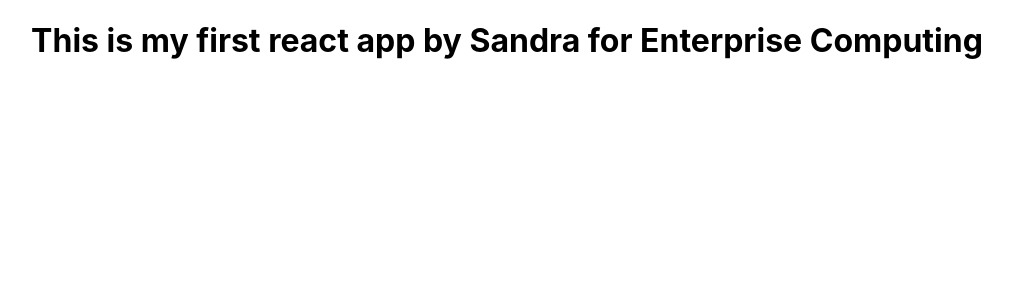
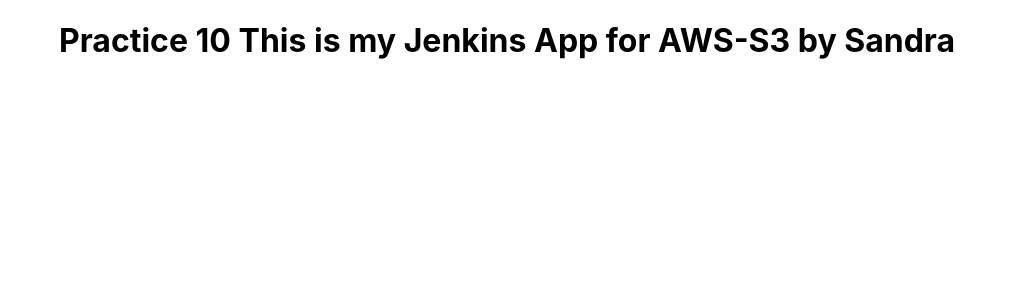
Before and after one commit to sandra-vera1/JenkinsApp, a React (Create React App) app: page / in a window 1280 px wide. Shown: the top 300 px of the page, without its empty margins (133-1145 px from the left). Built offline with nearby package versions, Linux system fonts and the light colour scheme.

Commit message:
Practice 10 - AWS S3 part 4

```diff
--- a/src/App.js
+++ b/src/App.js
@@ -18,7 +18,7 @@
           Learn React
         </a>
       </header>*/}
-      <h1>This is my first react app by Sandra for Enterprise Computing</h1>
+      <h1>Practice 10 This is my Jenkins App for AWS-S3 by Sandra</h1>
     </div>
   );
 }
```
Also changed, not shown: 2 other files (tests, documents, lock files or other folders).
